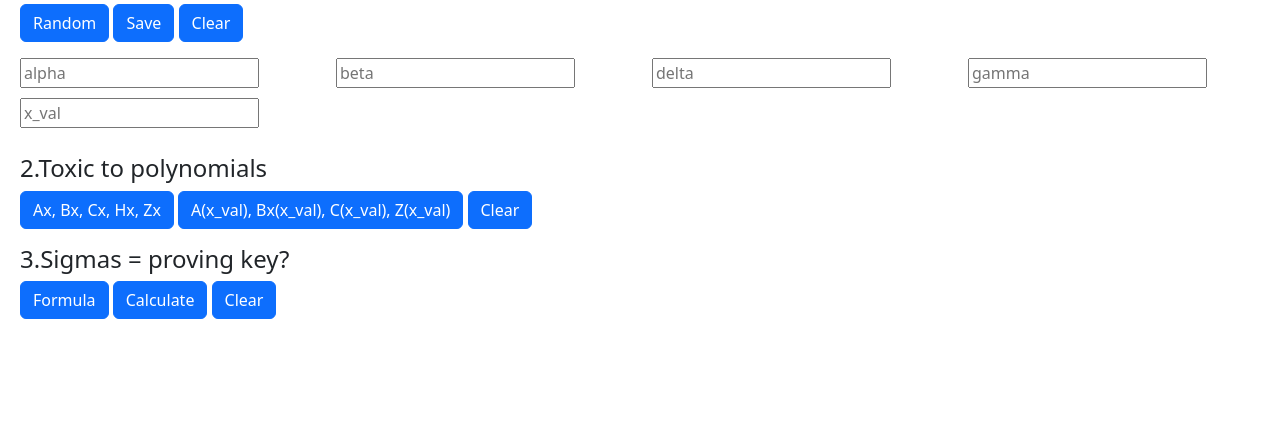
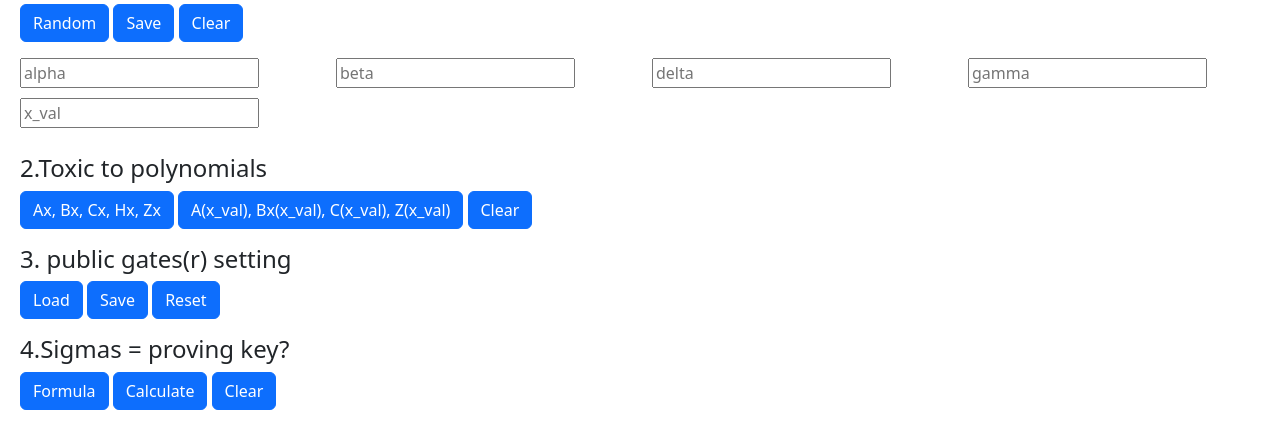
Before and after one commit to tokamak-network/interactive-zkp-study, a Flask app: page /groth/setup in a window 1280 px wide. Shown: the part 834-1280 px from the top of the page. Before the commit the page ends 1153 px from the top, so only its background shows below. Run offline with Flask 3, Linux system fonts and the light colour scheme.

Commit message:
setting public gates

```diff
--- a/app.py
+++ b/app.py
@@ -214,6 +214,7 @@ def abc_matrix():
             inputs, body = extract_inputs_and_body(parse(user_code))
             flatcode = flatten_body(body)
             A, B, C = flatcode_to_r1cs(inputs, flatcode)
+            initialize_symbol()
             session["abc"] = {"A": A, "B": B, "C": C}
 
             return redirect(url_for('main'))
@@ -249,7 +250,7 @@ def calculate_r():
             user_inputs = []
             for d in form_data:
                 user_inputs.append(int(form_data[d]))
-            print(user_inputs)
+            # print(user_inputs)
             session['user_inputs'] = form_data
 
             # todo : calculate r vector
@@ -257,6 +258,7 @@ def calculate_r():
             flatcode = flatten_body(body)
 
             r = assign_variables(inputs, user_inputs, flatcode)
+            initialize_symbol()
             session['r_values'] = r
 
             return redirect(url_for('main'))
@@ -273,6 +275,7 @@ def create_qap():
             A, B, C = flatcode_to_r1cs(inputs, flatcode)
 
             Ap, Bp, Cp, Z = r1cs_to_qap(A, B, C)
+            initialize_symbol()
 
             session["qap"] = {"Ap" : Ap, "Bp":Bp, "Cp": Cp, "Z":Z}
 
@@ -290,6 +293,7 @@ def create_qap_lcm():
             A, B, C = flatcode_to_r1cs(inputs, flatcode)
 
             Ap, Bp, Cp, Z = r1cs_to_qap_times_lcm(A, B, C)
+            initialize_symbol()
 
             session["qap_lcm"] = {"Ap" : Ap, "Bp":Bp, "Cp": Cp, "Z":Z}
 
@@ -307,6 +311,7 @@ def create_qap_fr():
             inputs, body = extract_inputs_and_body(parse(user_code))
             flatcode = flatten_body(body)
             A, B, C = flatcode_to_r1cs(inputs, flatcode)
+            initialize_symbol()
             Ap, Bp, Cp, Z = r1cs_to_qap_times_lcm(A, B, C)
 
             #FR object must be converted to int
@@ -336,6 +341,8 @@ def main_setup():
     g1 = session.get("g1")
     g2 = session.get("g2")
     sigmas = session.get("sigmas")
+    gates = session.get("gates")
+    public_gates = session.get("public_gates")
 
     return render_template("groth16/setup.html", \
                            toxic = toxic, \
@@ -345,7 +352,9 @@ def main_setup():
                            numGates = numGates, \
                            g1 = g1, \
                            g2 = g2, \
-                           sigmas = sigmas \
+                           sigmas = sigmas, \
+                           gates = gates, \
+                           public_gates = public_gates \
                            )
 
 @app.route("/groth/setup/toxic/save", methods=["POST"])
@@ -378,6 +387,46 @@ def clear_toxic():
     else:
         return redirect(url_for('main_setup'))
 
+@app.route("/groth/setup/gates", methods=["POST"])
+def load_gates():
+    if request.method == "POST":
+        user_code = session.get("code")
+        if user_code:
+            inputs, body = extract_inputs_and_body(parse(user_code))
+            flatcode = flatten_body(body)
+            variables = get_var_placement(inputs, flatcode)
+            initialize_symbol()
+            session["gates"] = variables
+            return redirect(url_for('main_setup'))
+    else:
+        return redirect(url_for('main_setup'))
+
+@app.route("/groth/setup/gates/set", methods=["POST"])
+def set_public_gates():
+    if request.method == "POST":
+        gates = session.get("gates")
+        print(gates)
+        if gates:
+            print("gates in")
+            target = [0]
+            for i in range(len(gates)-1):
+                check = request.form.get("form-check-input-"+str(i+1))
+                if check != None:
+                    target.append(i+1)
+            session["public_gates"] = target
+            # print(target)
+            return redirect(url_for('main_setup'))
+    else:
+        return redirect(url_for('main_setup'))
+
+@app.route("/groth/setup/gates/reset", methods=["POST"])
+def reset_public_gates():
+    if request.method == "POST":
+        session["public_gates"] = None
+        return redirect(url_for('main_setup'))
+    else:
+        return redirect(url_for('main_setup'))
+
 # @app.route("/groth/setup/polys", methods=["POST"])
 # def clear_toxic():
 #     if request.method == "POST":
@@ -389,18 +438,18 @@ def clear_toxic():
 def get_polys():
     if request.method == "POST":
         user_code = session.get("code")
-        print(user_code)
         if user_code:
             inputs, body = extract_inputs_and_body(parse(user_code))
             flatcode = flatten_body(body)
             A, B, C = flatcode_to_r1cs(inputs, flatcode)
             Ap, Bp, Cp, Z = r1cs_to_qap_times_lcm(A, B, C)
+            initialize_symbol()
 
             Ax = [ [int(FR(int(n))) for n in vec] for vec in Ap ]
             Bx = [ [int(FR(int(n))) for n in vec] for vec in Bp ]
             Cx = [ [int(FR(int(n))) for n in vec] for vec in Cp ]
             Zx = [ int(FR(int(num))) for num in Z ]
-            print(Ax)
+            # print(Ax)
 
             o = {"Ap": Ax, "Bp": Bx, "Cp":Cx, "Zp":Zx}
             session["polys"] = o
@@ -423,6 +472,7 @@ def get_polys_evaluated():
             flatcode = flatten_body(body)
             A, B, C = flatcode_to_r1cs(inputs, flatcode)
             Ap, Bp, Cp, Z = r1cs_to_qap_times_lcm(A, B, C)
+            initialize_symbol()
 
             Ax = getFRPoly2D(Ap)
             Bx = getFRPoly2D(Bp)
@@ -465,6 +515,7 @@ def sigma_formula():
             flatcode = flatten_body(body)
             A, B, C = flatcode_to_r1cs(inputs, flatcode)
             Ap, Bp, Cp, Z = r1cs_to_qap_times_lcm(A, B, C)
+            initialize_symbol()
 
             numWires = getNumWires(Ap)
             numGates = getNumGates(Ap)
@@ -506,6 +557,7 @@ def calculate_sigmas():
             flatcode = flatten_body(body)
             A, B, C = flatcode_to_r1cs(inputs, flatcode)
             Ap, Bp, Cp, Z = r1cs_to_qap_times_lcm(A, B, C)
+            initialize_symbol()
 
             Ax = getFRPoly2D(Ap)
             Bx = getFRPoly2D(Bp)
--- a/static/index.js
+++ b/static/index.js
@@ -135,3 +135,15 @@ async function get_formula(){
 async function calculate_sigmas(){
     document.getElementById('calculate-sigmas-form').submit();
 }
+
+async function load_gates(){
+    document.getElementById('load-gates-form').submit();
+}
+
+async function set_public_gates(){
+    document.getElementById('set-pubic-gates-form').submit();
+}
+
+async function reset_public_gates(){
+    document.getElementById('reset-pubic-gates-form').submit();
+}
--- a/templates/groth16/computation.html
+++ b/templates/groth16/computation.html
@@ -100,7 +100,7 @@
                     {% endfor %}
                     </tbody>
                 </table>
-                variables : {{variables}}
+                variables(r) : {{variables}}
             {% endif %}
 
         </p>
--- a/templates/groth16/setup.html
+++ b/templates/groth16/setup.html
@@ -117,11 +117,62 @@
             ]
         </p>
     {% endif %}
+</section>
+
+<section>
+    <h4>3. public gates(r) setting</h4>
+    <p>
+        <button type="button" onclick="load_gates()" class="btn btn-primary">
+            <form action="{{url_for("load_gates")}}" method="post" id="load-gates-form">
+                Load
+            </form>
+        </button>
+        <button type="button" onclick="set_public_gates()" class="btn btn-primary">Save</button>
+        <button type="button" onclick="reset_public_gates()" class="btn btn-primary">
+            <form action="{{url_for('reset_public_gates')}}" method="post" id="reset-pubic-gates-form">
+                Reset
+            </form>
+        </button>
+    </p>
+
+
+    {% if public_gates %}
+        <p>
+            Saved Public Gates >>> <br>
+            {% for num in public_gates %}
+                {{num}} : {{gates[num]}} <br>
+            {% endfor %}
+        </p>
+    {% elif gates %}
+        <p>Wich variables you would like to make it as <b>publc</b> gate? - checked values will be opened to verifier</p>
+        <p>
+            <form action="{{url_for("set_public_gates")}}" method="post" id="set-pubic-gates-form">
+                <div class="form-check">
+                    <input class="form-check-input" type="checkbox" value="" id="flexCheckChecked" name="form-check-input-0" checked disabled>
+                    <label class="form-check-label" for="flexCheckChecked">
+                    0 : ~one
+                    </label>
+                </div>
+
+                {% for gate in gates[1:] %}
+                <div class="form-check">
+                    <input class="form-check-input" type="checkbox" value="" id="flexCheckDefault" name="form-check-input-{{loop.index}}">
+                    <label class="form-check-label" for="flexCheckDefault">
+                        {{loop.index}} : {{gate}}
+                    </label>
+                </div>
+                {% endfor %}
+            </form>
+        </p>
+    {% endif %}
+
+
 
 
 </section>
+
 <section>
-    <h4>3.Sigmas = proving key?</h4>
+    <h4>4.Sigmas = proving key?</h4>
     <p>
         <button type="button" onclick="get_formula()" class="btn btn-primary">
             <form action="{{url_for("sigma_formula")}}" method="post" id="get-formula-form">
```
